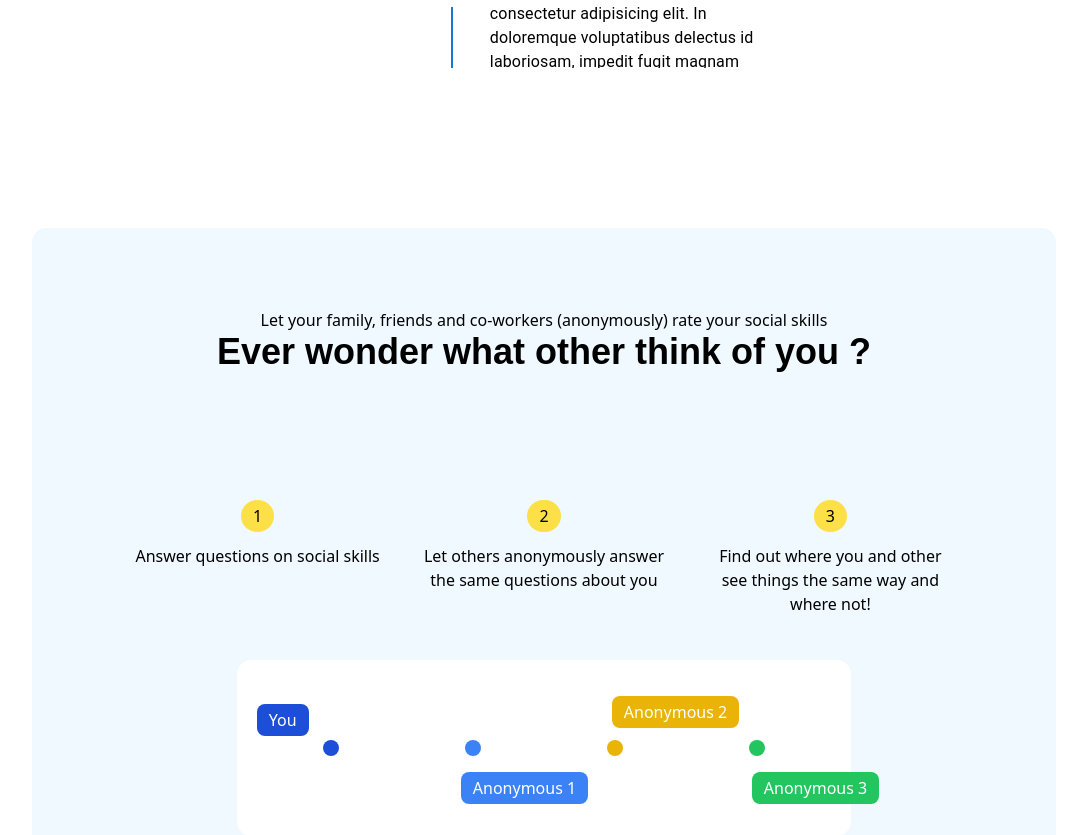
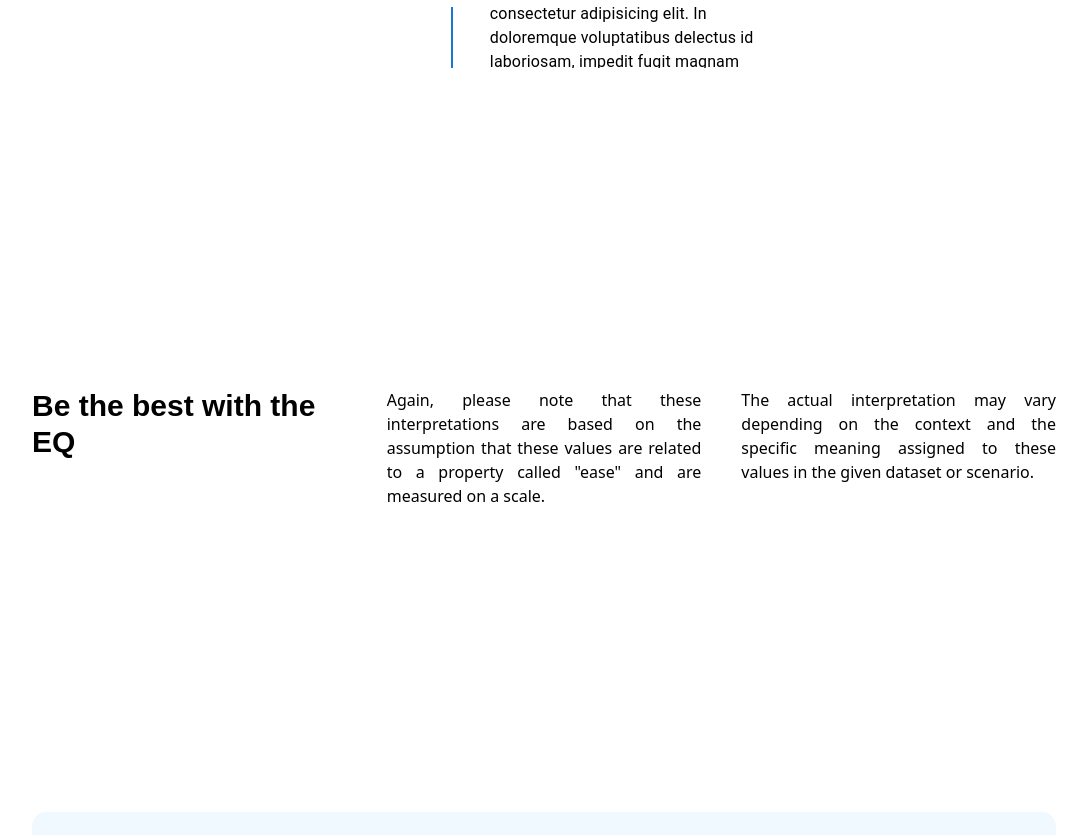
Before and after one commit to Shrivardhan09/Frontend-UI, a Next.js app: page / in a window 1280 px wide. Shown: the part 2463-3298 px from the top of the page, without its empty margins (96-1183 px from the left). Built offline with nearby package versions, Linux system fonts and the light colour scheme.

Commit message:
Added Eq block

```diff
--- /dev/null
+++ b/src/components/TimelineAnimation/EqBox.jsx
@@ -0,0 +1,22 @@
+
+const EqBox = () => {
+    return (
+        <div className="flex justify-center items-center">
+            <div className="flex justify-evenly  gap-10 w-4/5">
+                <div className="flex-1">
+                    <h2 className="text-3xl font-montserrat font-bold">Be the best with the EQ</h2>
+                </div>
+                <div className="flex-1 text-justify">
+                    <p>Again, please note that these interpretations are based on the assumption that these values are related to a property called "ease" and are measured on a scale.</p>
+                </div>
+                <div className="flex-1 text-justify">
+                    <p> The actual interpretation may vary depending on the context and the specific meaning assigned to these values in the given dataset or scenario.</p>
+                </div>
+
+            </div>
+
+        </div>
+    )
+}
+
+export default EqBox
--- a/src/components/TimelineAnimation/TimelineBox.jsx
+++ b/src/components/TimelineAnimation/TimelineBox.jsx
@@ -8,6 +8,12 @@
                 < CardTimeline />
                 < CardTimeline />
                 < CardTimeline />
+                < CardTimeline />
+                < CardTimeline />
+                < CardTimeline />
+                < CardTimeline />
+                < CardTimeline />
+                < CardTimeline />
 
             </div>
         </div>
--- a/src/components/TimelineAnimation/index.jsx
+++ b/src/components/TimelineAnimation/index.jsx
@@ -1,11 +1,13 @@
 import { motion, useScroll } from "framer-motion";
 import TimelineBox from "./TimelineBox";
+import EqBox from "./EqBox";
 
 
 const TimeLineAnimation = () => {
     const { scroll } = useScroll()
 
     return (
+        <>
             <div className="flex justify-center items-center mt-16 p-16">
                 <div className="w-4/5 flex flex-col items-start justify-center">
                     <div>
@@ -24,6 +26,10 @@
                     </div>
                 </div>
             </div>
+            <div className="my-32 py-32">
+                < EqBox />
+            </div>
+        </>
     )
 }
 
```
Also changed, not shown: src/app/globals.css (line endings or trailing spaces). Lines whose indentation alone changed are shown as unchanged.
